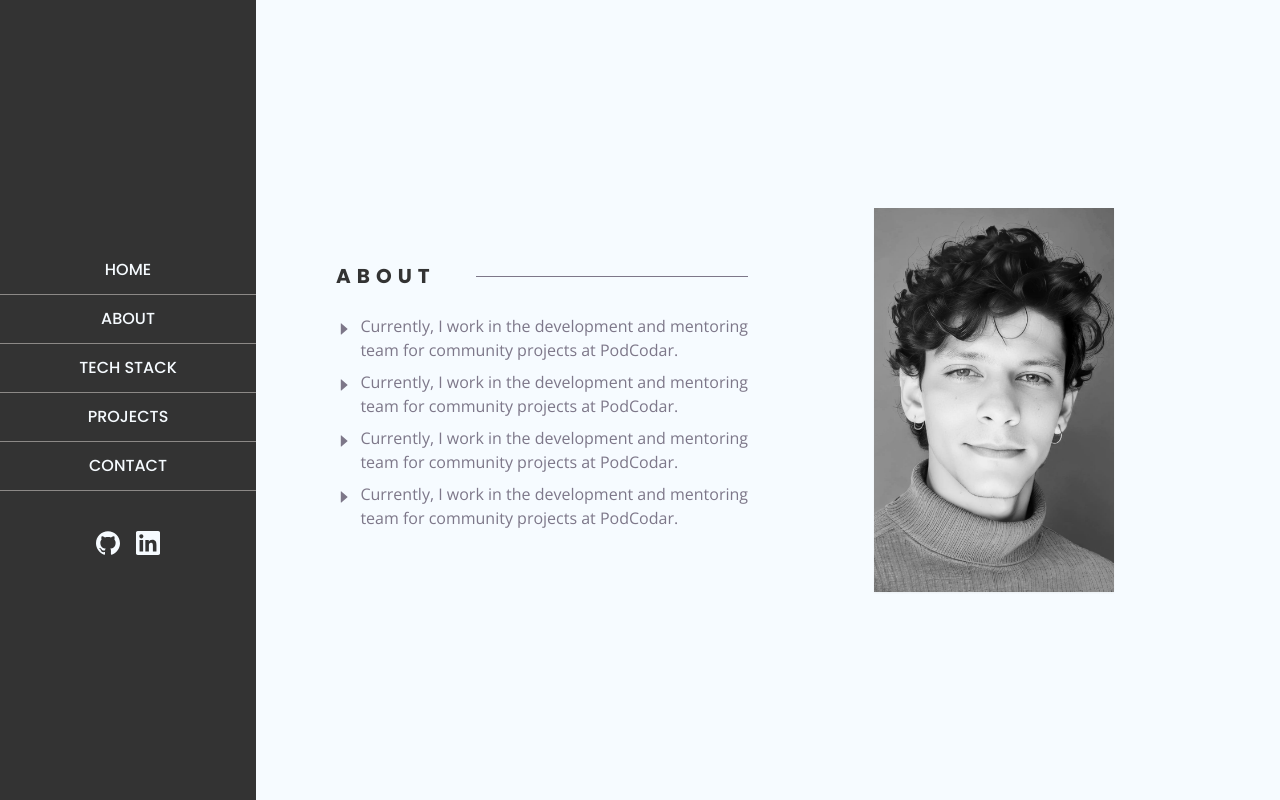
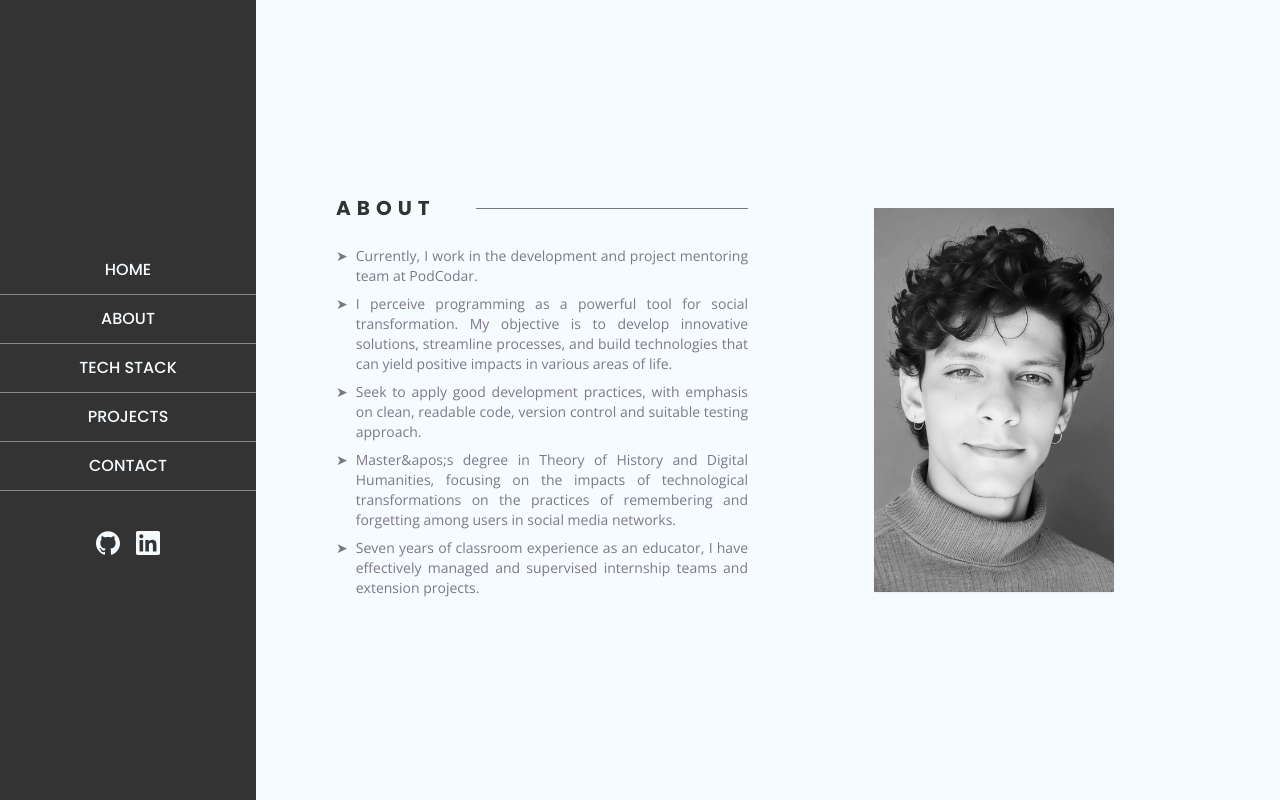
Before and after one commit to vitorschelb/portfolio, a Next.js app: page /about in a window 1280 px wide. Built offline with nearby package versions, Linux system fonts and the light colour scheme.

Commit message:
fea: About text and ref

```diff
--- a/app/components/About.tsx
+++ b/app/components/About.tsx
@@ -1,39 +1,27 @@
 "use client";
 import Image from "next/image";
-import home from "../../public/home.png";
 import me from "../../public/me.jpeg";
-import { AiFillCaretRight } from "react-icons/ai";
+import { aboutList } from "../shared/Data";
 
 export default function About() {
   return (
     <section className="grid-cols-1 h-screen grid px-8 bg-clean-white md:px-20 2xl:px-36 md:grid-cols-2 md:gap-10">
       <div className="flex flex-col justify-center">
         <div className="flex items-center justify-around mb-6">
-          <h1 className="tracking-super text-xl font-poppins font-bold mr-10 text-gray-three">ABOUT</h1>
+          <h1 className="tracking-super text-xl font-poppins font-bold mr-10 text-gray-three">
+            ABOUT
+          </h1>
           <span className="w-full border-gray-zero border-b" />
         </div>
-
         <ul>
-          <li className="flex mb-2 text-gray-zero">
-            <AiFillCaretRight className="mr-2 text-3xl text-gray-zero" />
-            Currently, I work in the development and mentoring team for
-            community projects at PodCodar.
-          </li>
-          <li className="flex mb-2 text-gray-zero">
-            <AiFillCaretRight className="mr-2 text-3xl text-gray-zero" />
-            Currently, I work in the development and mentoring team for
-            community projects at PodCodar.
-          </li>
-          <li className="flex mb-2 text-gray-zero">
-            <AiFillCaretRight className="mr-2 text-3xl text-gray-zero" />
-            Currently, I work in the development and mentoring team for
-            community projects at PodCodar.
-          </li>
-          <li className="flex mb-2 text-gray-zero">
-            <AiFillCaretRight className="mr-2 text-3xl text-gray-zero" />
-            Currently, I work in the development and mentoring team for
-            community projects at PodCodar.
-          </li>
+          {aboutList.map((aboutItem, i) => (
+            <li
+              key={i}
+              className="flex mb-2 text-justify text-sm text-gray-zero before:content-['➤'] before:mr-2"
+            >
+              {aboutItem.text}
+            </li>
+          ))}
         </ul>
       </div>
 
--- a/app/shared/Data.ts
+++ b/app/shared/Data.ts
@@ -58,4 +58,21 @@ export const navList = [
   { label: "CONTACT", href: "/contact" },
 ];
 
+export const aboutList = [
+  {
+    text: "Currently, I work in the development and project mentoring team at PodCodar.",
+  },
+  {
+    text: "I perceive programming as a powerful tool for social transformation. My objective is to develop innovative solutions, streamline processes, and build technologies that can yield positive impacts in various areas of life.",
+  },
+  {
+    text: " Seek to apply good development practices, with emphasis on clean, readable code, version control and suitable testing approach.",
+  },
+  {
+    text: "   Master&apos;s degree in Theory of History and Digital Humanities, focusing on the impacts of technological transformations on the practices of remembering and forgetting among users in social media networks.",
+  },
+  {
+    text: "Seven years of classroom experience as an educator, I have effectively managed and supervised internship teams and extension projects.",
+  },
+];
 export default projectsData;
```
